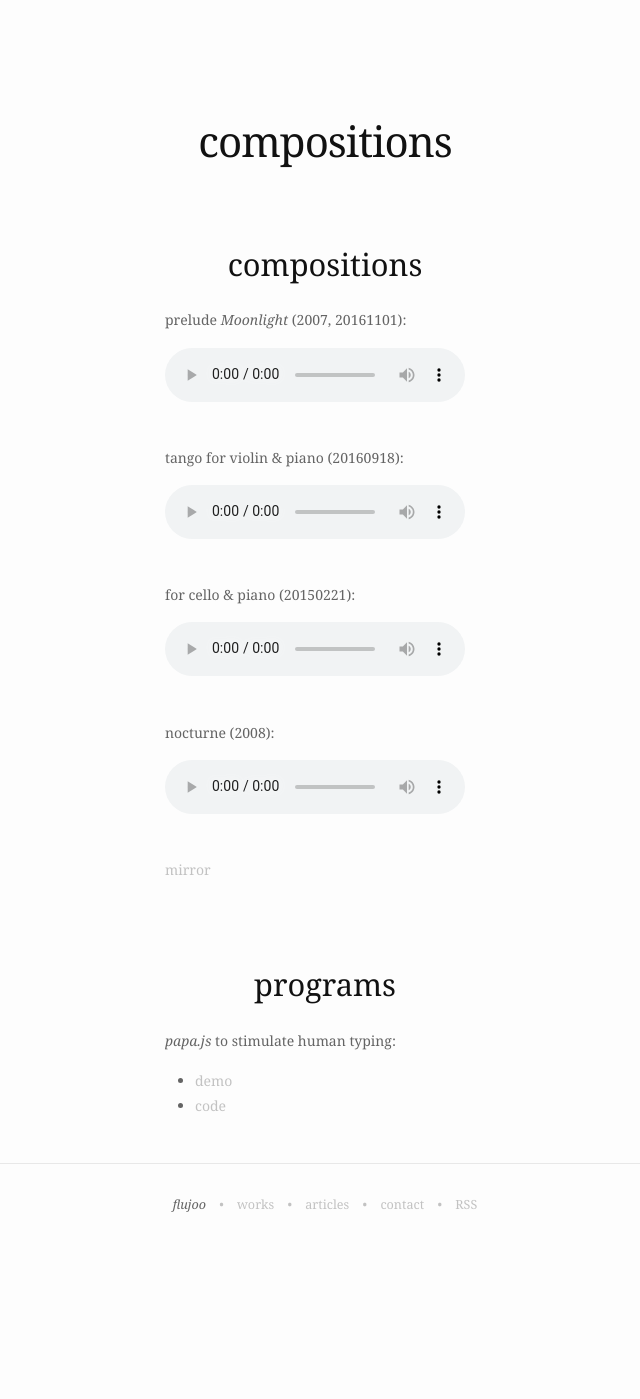
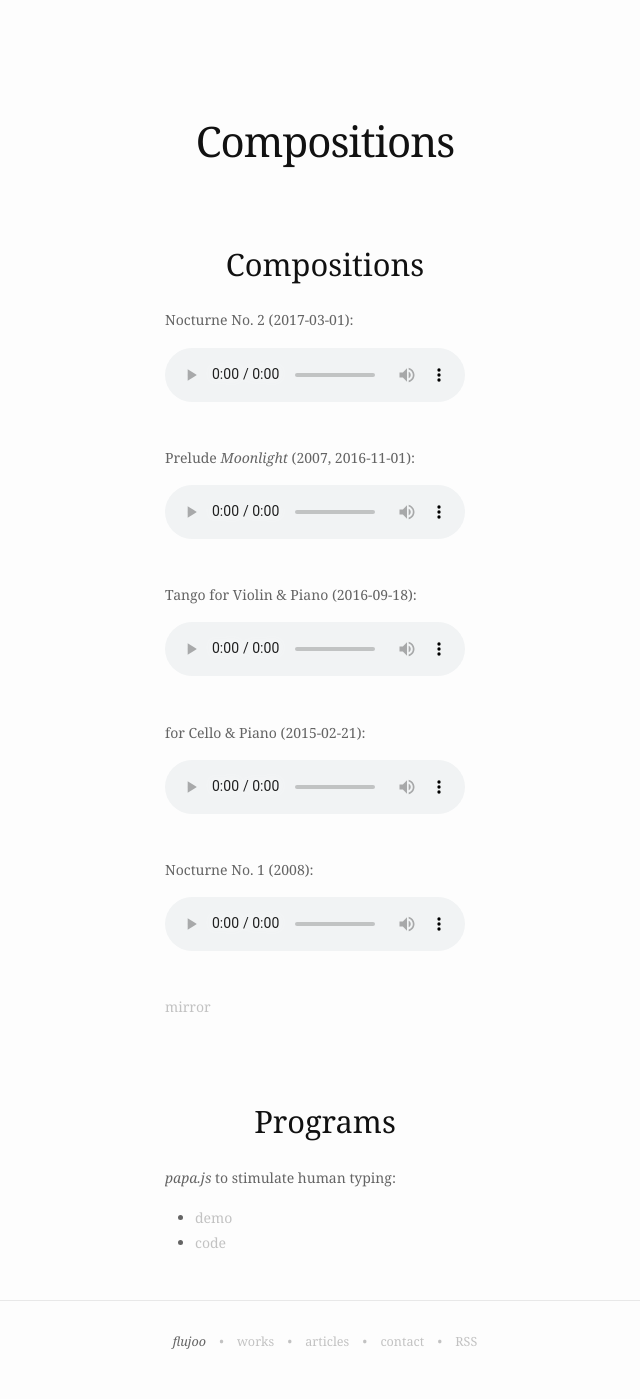
Before and after one commit to flujoo/flujoo.github.io, a Jekyll site: the page built from works.md, in a window 1280 px wide. Shown: the whole page, without its empty margins (315-955 px from the left). Built offline with Jekyll 4.4.1, drawn with Linux system fonts in a browser that asks for light colours; our own code applies the rules of GitHub Pages for plain Markdown files; before the commit the page ends 1262 px from its top, so only the background shows below that.

Commit message:
add nocturne no. 2

```diff
--- a/works.md
+++ b/works.md
@@ -4,27 +4,33 @@ title:
 permalink: /works/
 ---
 
-## compositions
+## Compositions
 
-prelude *Moonlight* (2007, 20161101):
+Nocturne No. 2 (2017-03-01):
+
+<audio controls>
+  <source src="{{ site.url }}/assets/20170301.mp3" type="audio/mpeg">
+</audio>
+
+Prelude *Moonlight* (2007, 2016-11-01):
 
 <audio controls>
   <source src="{{ site.url }}/assets/moonlight.mp3" type="audio/mpeg">
 </audio>
 
-tango for violin & piano (20160918):
+Tango for Violin & Piano (2016-09-18):
 
 <audio controls>
   <source src="{{ site.url }}/assets/20160918.mp3" type="audio/mpeg">
 </audio>
 
-for cello & piano (20150221):
+for Cello & Piano (2015-02-21):
 
 <audio controls>
   <source src="{{ site.url }}/assets/20150221.mp3" type="audio/mpeg">
 </audio>
 
-nocturne (2008):
+Nocturne No. 1 (2008):
 
 <audio controls>
   <source src="{{ site.url }}/assets/nocturne.mp3" type="audio/mpeg">
@@ -34,7 +40,7 @@ nocturne (2008):
 
 
 
-## programs
+## Programs
 
 *papa.js* to stimulate human typing:
 
```
Also changed, not shown: 1 other file.
